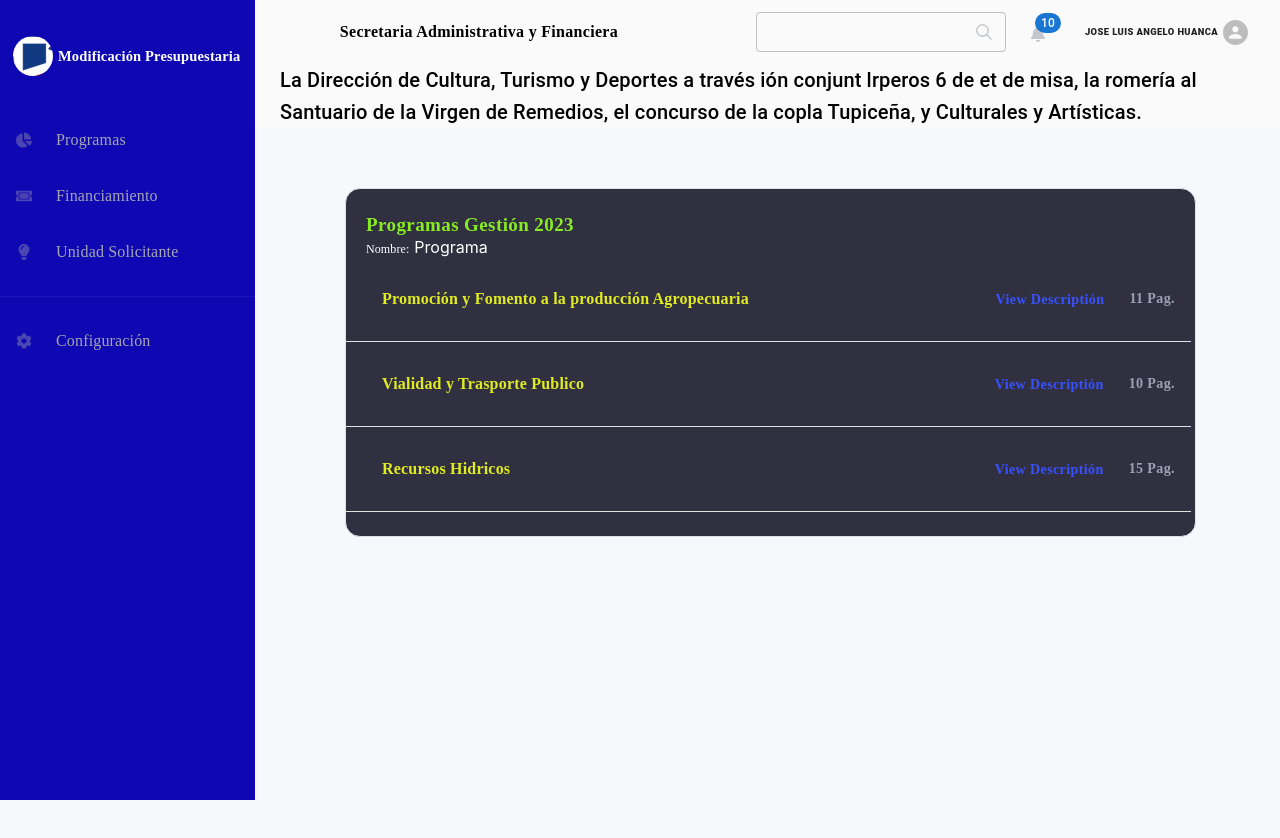
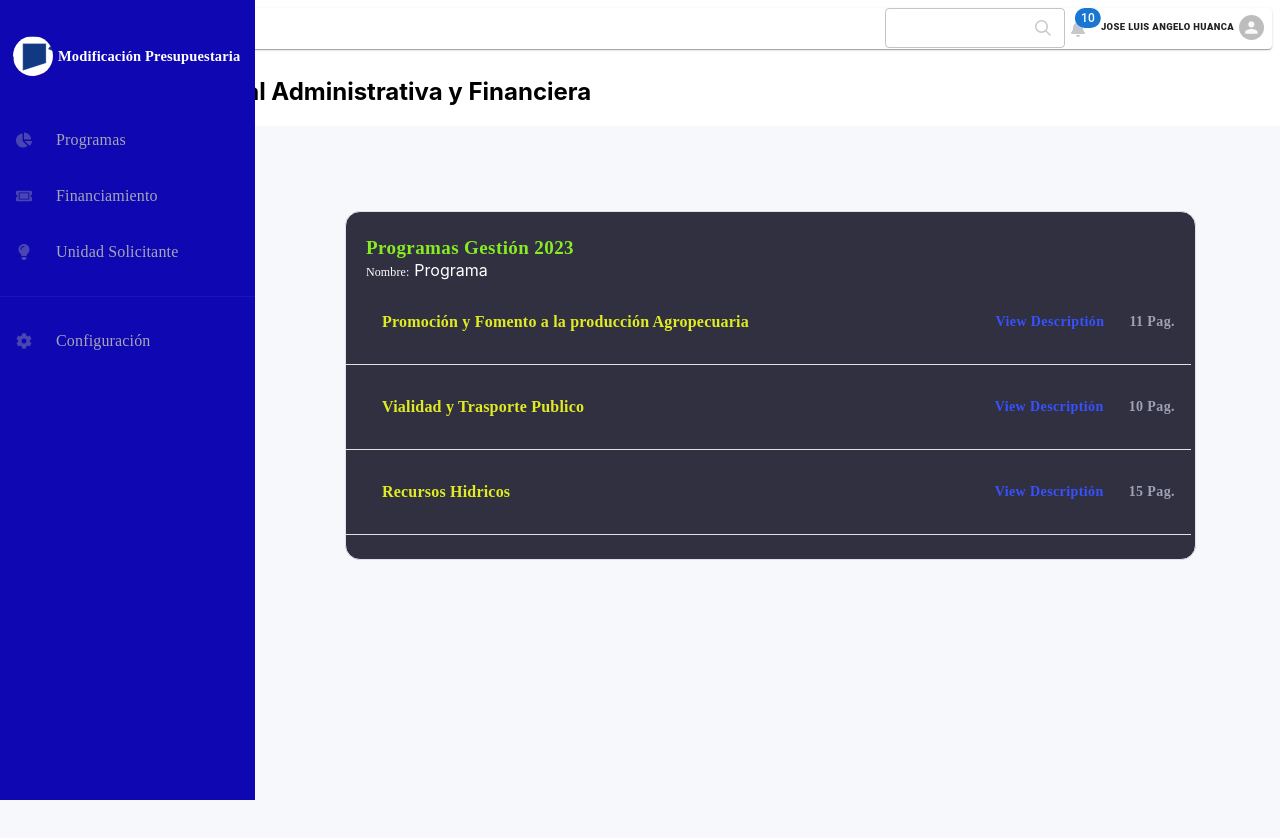
Before and after one commit to JoseLuisAngelo/Modifications--Financere, a React (Create React App) app: page /programas in a window 1280 px wide. Shown: the top 838 px of the page. Built offline with nearby package versions, Linux system fonts and the light colour scheme.

Commit message:
modificate errors code proyect

```diff
--- a/src/components/Header/Header.jsx
+++ b/src/components/Header/Header.jsx
@@ -1,5 +1,5 @@
 import React from "react";
-import { Toolbar, Typography, Grid, Box } from "@material-ui/core";
+import { Toolbar, Typography, Hidden, Paper } from "@material-ui/core";
 import Avatar from "@mui/material/Avatar";
 import LiveSearch from "./LiveSearch";
 import IconBellNew from "../../assets/headerComponent/icon-bell-new";
@@ -13,39 +13,53 @@ const Header = () => {
   const classes = useStyles();
   return (
     <>
+    <div className={classes.root}>
+
+      <div className={classes.container}>
+
+
+
+        <Hidden >
+
+          <Paper className={classes.paper}><LiveSearch/>  <Badge badgeContent={10} color="primary">
+                <IconBellNew />
+              </Badge><Bill/></Paper>
+
+        </Hidden>
+
+
+      </div>
+      <Toolbar>
+       <h2> Secretaría Municipal Administrativa y Financiera</h2>
+      </Toolbar>
+    </div>
+    {/*
       <div className={classes.content}>
         <Toolbar>
           <Typography className={classes.title}></Typography>
           <Typography className={classes.title}></Typography>
+
           <Typography className={classes.title}>
             Secretaria Administrativa y Financiera
           </Typography>
+
           <Typography className={classes.name}></Typography>
-          <Stack direction="row" spacing={1}>
+          <Hidden> <Stack direction="row" spacing={1}>
             <LiveSearch />
-            <MenuItem>
+            <Paper className={classes.paper}>
               <Badge badgeContent={10} color="primary">
                 <IconBellNew />
               </Badge>
-            </MenuItem>
-            <Bill />
-          </Stack>
+            </Paper>
+            <Hidden>  <Bill /></Hidden>
+          </Stack></Hidden>
         </Toolbar>
       </div>
       <div className={classes.content}>
         <div className={classes.toolbar}></div>
 
-        <Stack direction="row" spacing={1}>
-          <MenuItem></MenuItem>
-          <MenuItem></MenuItem>
-          <MenuItem></MenuItem>
-          <MenuItem></MenuItem>
-          <MenuItem></MenuItem>
-          <MenuItem></MenuItem>
-          <MenuItem></MenuItem>
-          <Typography variant="h6">La Dirección de Cultura, Turismo y Deportes a través ión conjunt lrperos 6 de et de misa, la romería al Santuario de la Virgen de Remedios, el concurso de la copla Tupiceña, y Culturales y Artísticas.</Typography>
-        </Stack>
-      </div>
+
+  </div>*/}
     </>
   );
 };
--- a/src/components/Header/LiveSearch.jsx
+++ b/src/components/Header/LiveSearch.jsx
@@ -6,10 +6,10 @@ import IconSearch from "../../assets/headerComponent/icon-search";
 const LiveSearch = () => {
   return (
     <>
-      <Box size="small" style={{ width: 250 }}>
+
         <TextField
           size="small"
-          style={{ width:250 }}
+          style={{ width:180, marginBottom:1 }}
           InputProps={{
             endAdornment: (
               <InputAdornment position="end">
@@ -18,7 +18,7 @@ const LiveSearch = () => {
             ),
           }}
         />
-      </Box>
+
     </>
   );
 };
--- a/src/components/Header/header.styles.js
+++ b/src/components/Header/header.styles.js
@@ -1,9 +1,23 @@
 import { makeStyles } from "@material-ui/core";
 
 export const useStyles = makeStyles((theme) => ({
-
+  root: {
+    flexGrow: 1,
+  },
+  container: {
+    display: 'flex',
+    flexWrap: 'wrap',
+  },
+  paper: {
+    paddingLeft: theme.spacing(-10),
+    textAlign: 'right',
+    color: theme.palette.text.secondary,
+    flex: '1 0 auto',
+    margin: theme.spacing(1),
+  },
   content: {
-
+    display: 'flex',
+    flexWrap: 'wrap',
     backgroundColor: theme.palette.background.default,
 
   },
@@ -28,7 +42,5 @@ export const useStyles = makeStyles((theme) => ({
     height:25,
     borderRadius: "50%",
   },
-  profile:{
 
-  },
 }));
--- a/src/components/LastDocuments/lastDocuments.styles.js
+++ b/src/components/LastDocuments/lastDocuments.styles.js
@@ -61,7 +61,7 @@ export const useStyles = makeStyles((theme) => ({
     letterSpacing: "0.4px",
   },
   lastRow: {
-    marginTop: -30,
+    marginTop: -5,
   },
   tablecard: {
     backgroundColor:"#313040",
```
